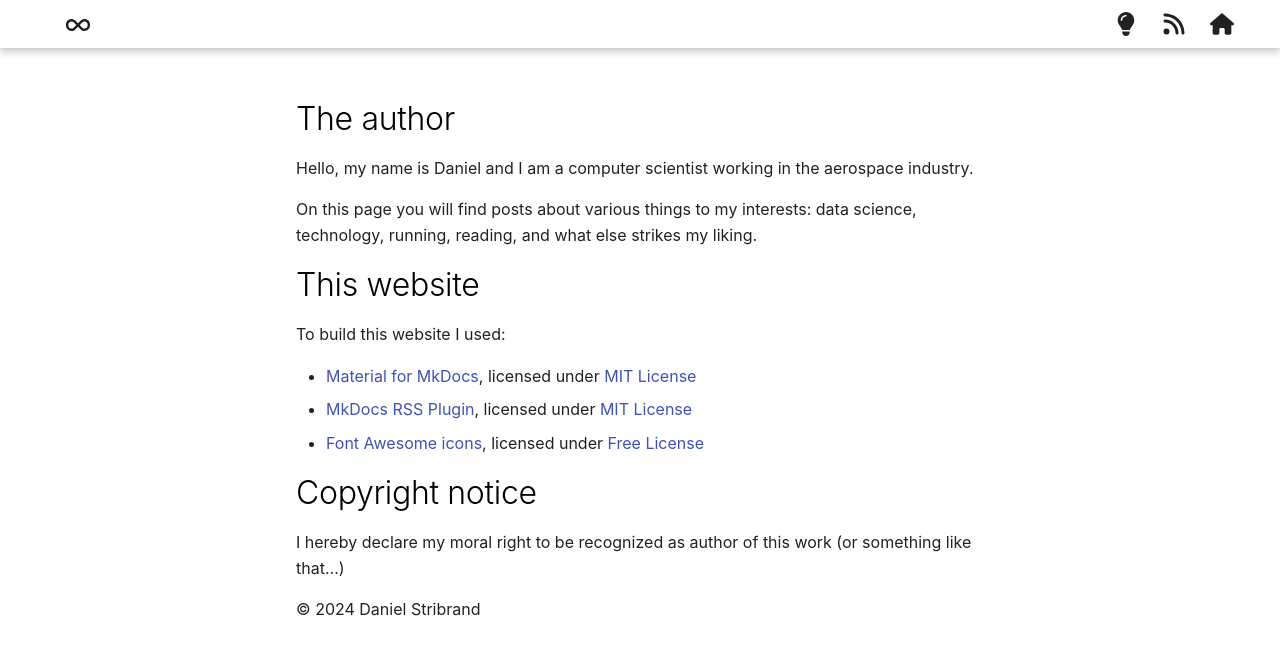
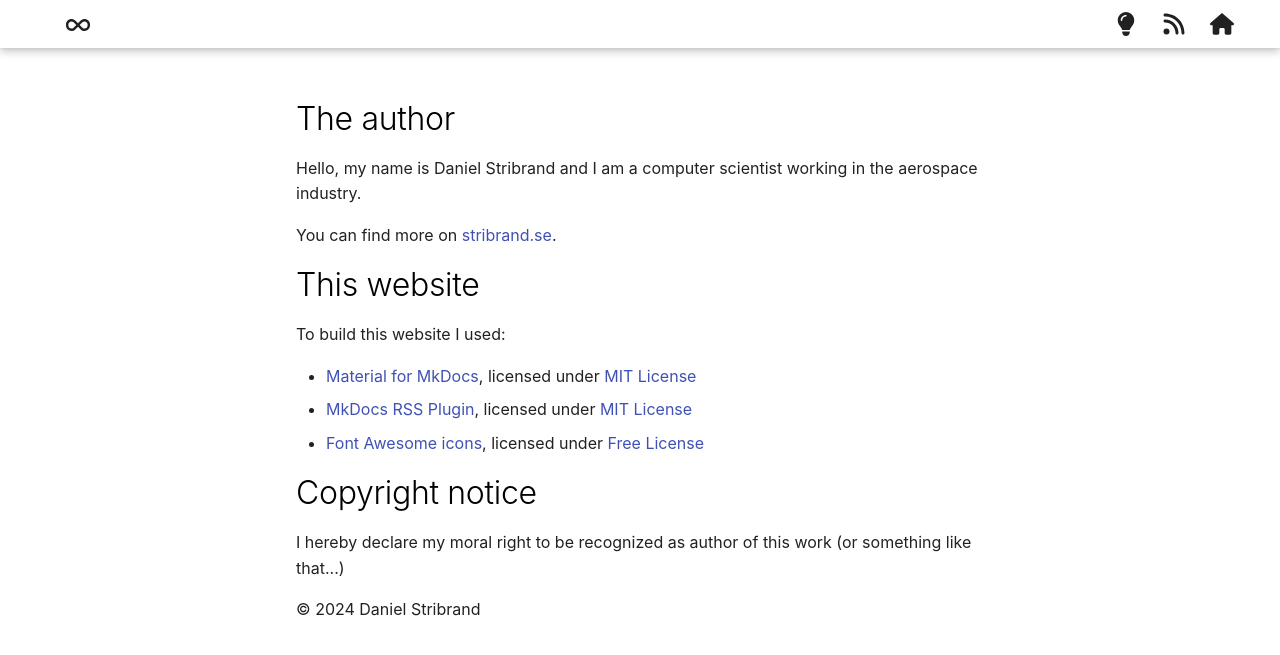
Before and after one commit to danieelst/danieelst.github.io, an MkDocs documentation site: the page built from docs/about.md, in a window 1280 px wide. Shown: the top 655 px of the page. Built offline with MkDocs 1.6.1 and Material for MkDocs 9.7.7, drawn with Linux system fonts in a browser that asks for light colours.

Commit message:
Slight update to about page

```diff
--- a/docs/about.md
+++ b/docs/about.md
@@ -4,10 +4,9 @@ title: About
 
 # The author
 
-Hello, my name is Daniel and I am a computer scientist working in the aerospace industry.
+Hello, my name is Daniel Stribrand and I am a computer scientist working in the aerospace industry.
 
-On this page you will find posts about various things to my interests: data science, technology,
-running, reading, and what else strikes my liking.
+You can find more on [stribrand.se](https://stribrand.se/).
 
 # This website
 
```
